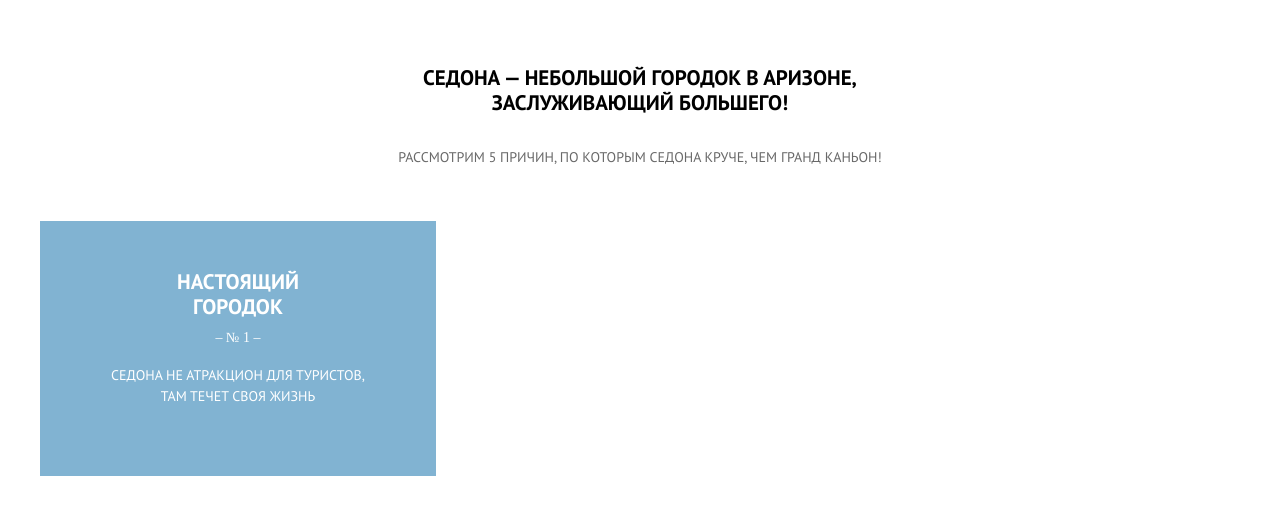
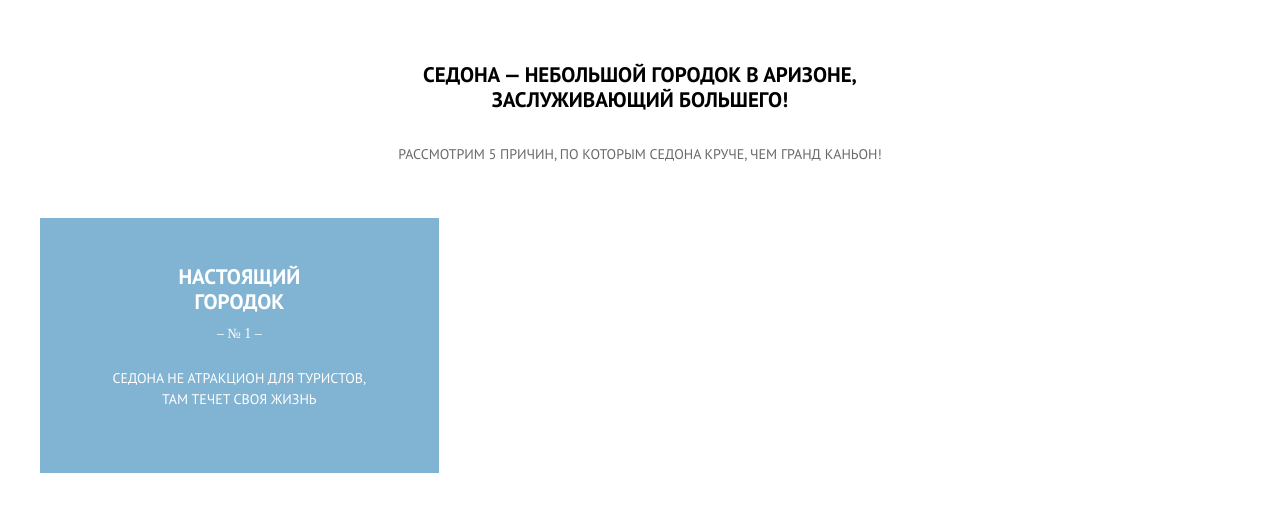
Before and after one commit to Gromver11/Sedona, a website: page index.html in a window 1280 px wide. Shown: the part 562-1088 px from the top of the page. Drawn offline with Linux system fonts and the light colour scheme.

Commit message:
Вносит мелкие правки для pixelperfect

```diff
--- a/styles/blocks/intro.scss
+++ b/styles/blocks/intro.scss
@@ -20,7 +20,7 @@
         position: relative;
         z-index: 3;
         @media screen and (min-width: 768px) {
-            padding-top: 62px;
+            padding-top: 59px;
             padding-bottom:50px;
         }
     }
@@ -51,13 +51,12 @@
         position: absolute;
         content: "";
         width: 55%;
-        height: 24px;
+        height: 53px;
         bottom: 0;
         background-color: $white;
-        padding-bottom:27px;
         z-index: 2;
         @media screen and (min-width:768px) {
-            padding-bottom:0;
+            height: 29px;
         }
     }
     &__greeting::after {
@@ -75,9 +74,8 @@
         position: absolute;
         content: "";
         width: 55%;
-        height: 24px;
+        height: 53px;
         bottom: 0;
-        padding-bottom: 29px;
         background-color: $blue;
         z-index: 2;
         @media screen and (min-width:768px) {
--- a/styles/blocks/menu.scss
+++ b/styles/blocks/menu.scss
@@ -14,7 +14,6 @@
             flex-direction: row;
             font-size: 14px;
             line-height: 1.9;
-            align-items: center;
         }
     }
     &__item {
@@ -27,6 +26,7 @@
             width: 20%;
             background-color: $white;
             border: none;
+            padding: 14px 0;
         }
     }
     &__link {
--- a/styles/blocks/rubric.scss
+++ b/styles/blocks/rubric.scss
@@ -27,7 +27,7 @@
         margin-bottom: 20px;
         @media screen and (min-width: 768px) {
             display:block;
-            width: 33%;
+            width: 33.33%;
             margin-bottom: 0;
             text-align: center;
         }
--- a/styles/blocks/theme.scss
+++ b/styles/blocks/theme.scss
@@ -9,7 +9,7 @@
         color: $tc;
         padding-top: 28px;
         @media screen and (min-width: 768px) {
-            width:33%;
+            width:33.33%;
             padding-top: 0;
         }
     }
--- a/styles/blocks/tile.scss
+++ b/styles/blocks/tile.scss
@@ -23,11 +23,11 @@
     &__text {
         background-color: $blue;
         text-align: center;
-        padding: 41px 0;
+        padding: 37px 0;
         color: $white;
         @media screen and (min-width: 768px) {
-            width:33%;
-            padding: 48px 0;
+            width:33.33%;
+            padding: 46px 0;
         }
         @media screen and (min-width:1280px) {
             padding: 60px 0;
@@ -41,8 +41,11 @@
     &__number {
         display: block;
         text-align: center;
-        margin-bottom: 19px;
-        margin-top: 11px;
+        margin-bottom: 21px;
+        margin-top: 12px;
+    @media screen and (min-width:768px) {
+        margin-bottom: 26px;
+    }
     }
     &__photo {
         background-repeat: no-repeat;
@@ -55,7 +58,7 @@
     }
     &__photo--city {
         background-image: url("img/city.jpg");
-        height: 257px;
+        height: 259px;
         @media screen and (min-width: 768px) {
             background-image: url("img/city-tab.jpg");
             height: 255px;
@@ -66,7 +69,7 @@
     }
     &__photo--bridge {
         background-image: url("img/bridge.jpg");
-        height: 257px;
+        height: 260px;
         @media screen and (min-width: 768px) {
             background-image: url("img/bridge-tab.jpg");
             height: 255px;
@@ -95,7 +98,7 @@
         z-index: 3;
         padding-top: 15px;
         @media screen and (min-width: 768px) {
-            padding-top: 48px;
+            padding-top: 46px;
         }
     }
     &__number--component {
```
Also changed, not shown: styles.css.
